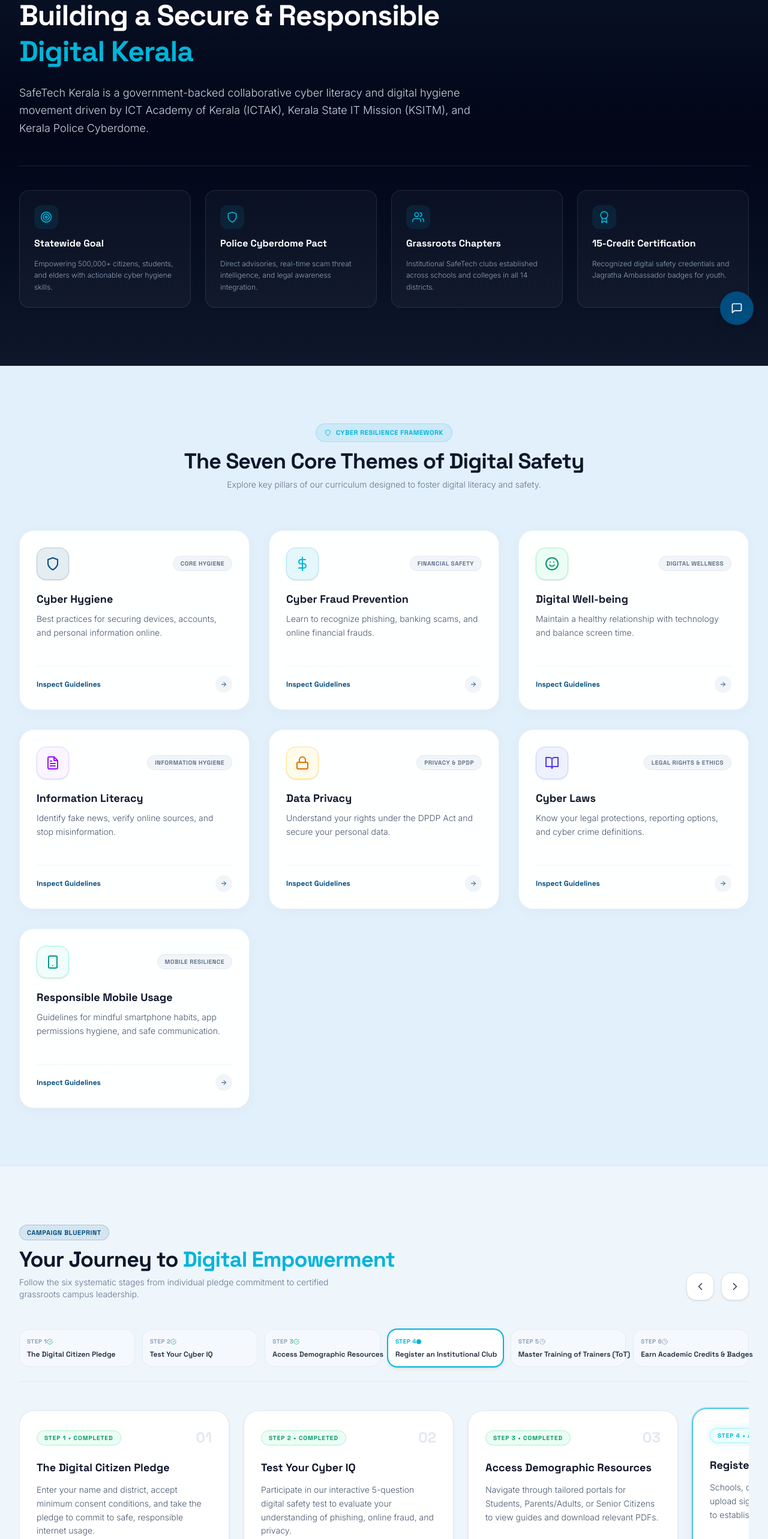
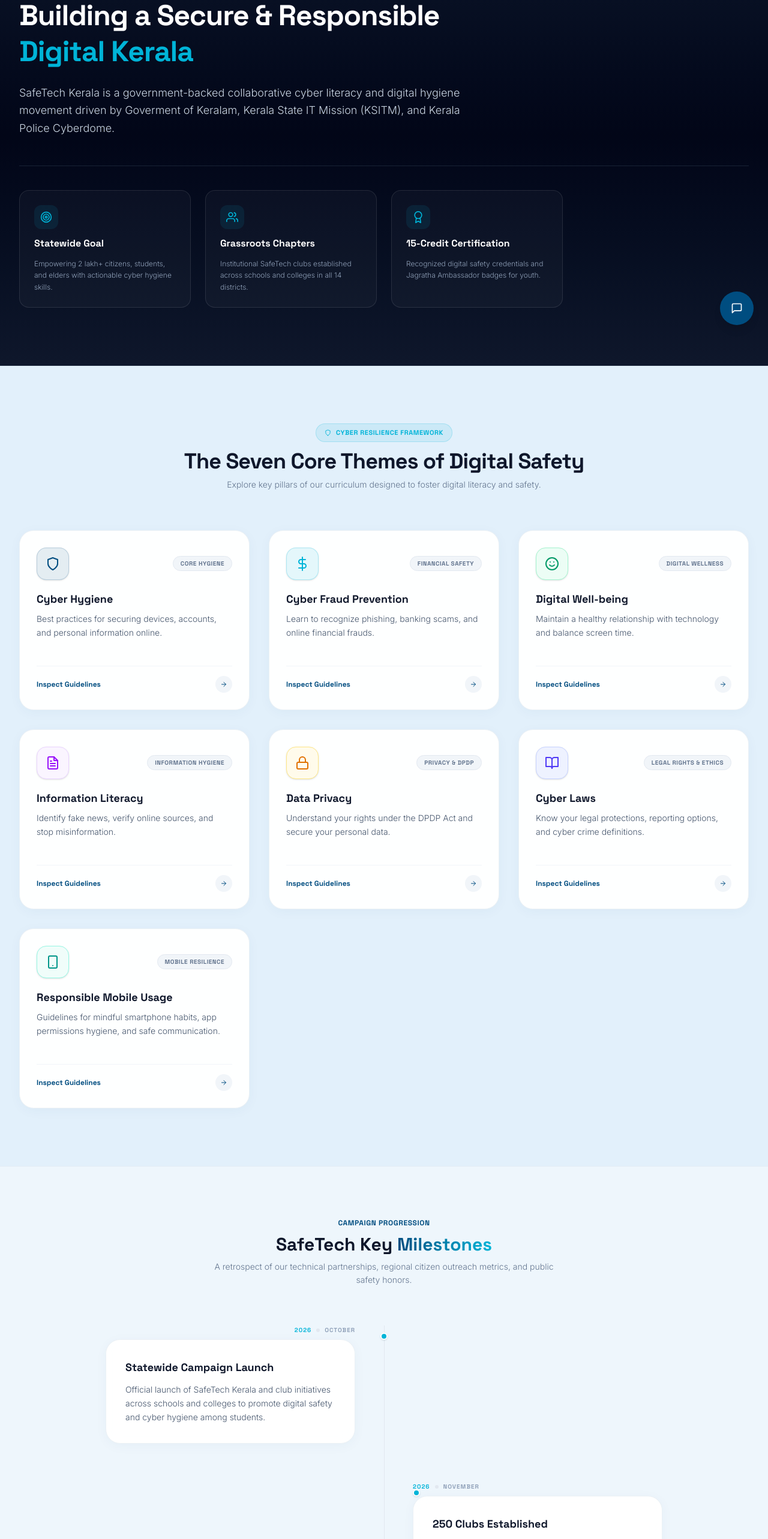
Before and after one commit to developer04-abin/safetechportal, a React (Vite) app: page /about in a window 1280 px wide. Shown: the part 234-2800 px from the top of the page at 60% size. Built offline with nearby package versions, Linux system fonts and the light colour scheme.

Commit message:
ui update

```diff
--- a/src/Pages/AboutPage.tsx
+++ b/src/Pages/AboutPage.tsx
@@ -4,7 +4,7 @@
 import { FiShield, FiTarget, FiUsers, FiAward } from 'react-icons/fi';
 
 const FocusAreas = lazy(() => import('../components/FocusAreas'));
-const Timeline = lazy(() => import('../components/Timeline'));
+// const Timeline = lazy(() => import('../components/Timeline'));
 const Achievements = lazy(() => import('../components/Achievements'));
 const Gallery = lazy(() => import('../components/Gallery'));
 const Partners = lazy(() => import('../components/Partners'));
@@ -45,7 +45,7 @@
               transition={{ duration: 0.7, delay: 0.2 }}
               className="text-base sm:text-lg text-slate-300 font-light leading-relaxed mb-8"
             >
-              SafeTech Kerala is a government-backed collaborative cyber literacy and digital hygiene movement driven by ICT Academy of Kerala (ICTAK), Kerala State IT Mission (KSITM), and Kerala Police Cyberdome.
+              SafeTech Kerala is a government-backed collaborative cyber literacy and digital hygiene movement driven by Goverment of Keralam, Kerala State IT Mission (KSITM), and Kerala Police Cyberdome.
             </motion.p>
           </div>
 
@@ -55,13 +55,9 @@
               {
                 icon: FiTarget,
                 title: 'Statewide Goal',
-                desc: 'Empowering 500,000+ citizens, students, and elders with actionable cyber hygiene skills.',
+                desc: 'Empowering 2 lakh+ citizens, students, and elders with actionable cyber hygiene skills.',
               },
-              {
-                icon: FiShield,
-                title: 'Police Cyberdome Pact',
-                desc: 'Direct advisories, real-time scam threat intelligence, and legal awareness integration.',
-              },
+
               {
                 icon: FiUsers,
                 title: 'Grassroots Chapters',
@@ -102,7 +98,7 @@
         <FocusAreas language={language} />
 
         {/* Milestone Timeline */}
-        <Timeline />
+        {/* <Timeline /> */}
 
         {/* Achievements */}
         <Achievements />
--- a/src/Pages/LandingPage.tsx
+++ b/src/Pages/LandingPage.tsx
@@ -63,7 +63,7 @@
               </h2>
 
               <p className="font-sans text-xs sm:text-sm text-slate-300 leading-relaxed font-light">
-                Lead the state-wide cybersecurity & digital responsibility movement in your institution, panchayath, and municipality. Complete our 15-credit module, lead local digital safety workshops, and earn official credentials from ICTAK, KSITM, and Kerala Police Cyberdome.
+                Lead the state-wide cybersecurity & digital responsibility movement in your institution, panchayath, and municipality. Complete our 15-credit module, lead local digital safety workshops, and earn official credentials from Goverment of Keralam, KSITM, and Kerala Police Cyberdome.
               </p>
 
 
--- a/src/components/Achievements.tsx
+++ b/src/components/Achievements.tsx
@@ -3,7 +3,7 @@
 interface AchievementItem {
   id: number;
   year: string;
-  category: 'AWARDS' | 'COLLABORATIONS' | 'IMPACT' | 'MILESTONES';
+  category: string;
   title: string;
   description: string;
 }
@@ -11,38 +11,31 @@
 const achievements: AchievementItem[] = [
   {
     id: 1,
-    year: "2024",
-    category: "COLLABORATIONS",
-    title: "Police Cyberdome Pact",
-    description: "Formalized joint technical curriculum development and resource-sharing pacts with Kerala Police Cyberdome experts to build robust campaign content."
+    year: "2026",
+    category: "October",
+    title: "Statewide Campaign Launch",
+    description: "Official launch of SafeTech Kerala and club initiatives across schools and colleges to promote digital safety and cyber hygiene among students."
   },
   {
     id: 2,
-    year: "2024",
-    category: "MILESTONES",
-    title: "Pilot Campaign Launch",
-    description: "Successfully conducted pilot digital responsibility workshops in 15 schools across Thiruvananthapuram and Ernakulam, testing interactive quizzes."
+    year: "2026",
+    category: "November",
+    title: "250 Clubs Established",
+    description: "Successfully established and onboarded 250 active SafeTech clubs in educational institutions across all 14 districts of Kerala."
   },
   {
     id: 3,
-    year: "2025",
-    category: "IMPACT",
-    title: "Grassroots Club Onboarding",
-    description: "Onboarded 120 institutional student clubs, training over 5,000+ student guides and launching local community parenting drives."
+    year: "2026",
+    category: "December",
+    title: "1 Lakh Citizens Empowered",
+    description: "Empowered over 1,00,000 students, parents, and citizens through cyber safety pledges, interactive quizzes, and awareness drives."
   },
   {
     id: 4,
-    year: "2025",
-    category: "AWARDS",
-    title: "Digital Safety Outreach Award",
-    description: "Recognized as the best cybersecurity public campaign of the year by the Department of Electronics & IT (E&ITD) for innovative civic triaging."
-  },
-  {
-    id: 5,
-    year: "2026",
-    category: "MILESTONES",
-    title: "Statewide Expansion",
-    description: "Scaled resources across all 14 districts in Kerala, targetting 300+ SafeTech clubs, 100k+ citizen pledges, and introducing Bhashini portal translations."
+    year: "2027",
+    category: "Target",
+    title: "1,000 SafeTech Community Clubs Established",
+    description: "Expanding grassroots cyber leadership with 1,000 SafeTech community and institutional clubs active across panchayaths and municipalities statewide."
   }
 ];
 
--- a/src/components/Contact.tsx
+++ b/src/components/Contact.tsx
@@ -136,7 +136,7 @@
             {/* Embedded Google Map (Technopark location) */}
             <div className="w-full h-52 sm:h-64 rounded-3xl overflow-hidden border border-slate-200 dark:border-slate-800 shadow-md relative">
               <iframe
-                title="ICTAK Technopark Map"
+                title="Technopark Headquarters Map"
                 src="https://www.google.com/maps/embed?pb=!1m18!1m12!1m3!1d3945.7485084964687!2d76.879796014783!3d8.55743899384876!2m3!1f0!2f0!3f0!3m2!1i1024!2i768!4f13.1!3m3!1m2!1s0x3b05beebd5d1b7d5%3A0xe5a36391d1e43e24!2sICT%20Academy%20of%20Kerala!5e0!3m2!1sen!2sin!4v1625076939521!5m2!1sen!2sin"
                 width="100%"
                 height="100%"
--- a/src/components/DigitalJagrathaModal.tsx
+++ b/src/components/DigitalJagrathaModal.tsx
@@ -664,7 +664,7 @@
                       </div>
 
                       <div className="pt-3 border-t border-white/10 flex items-center justify-between text-[10px] text-slate-400">
-                        <span>Authenticated by ICTAK • KSITM • CYBERDOME</span>
+                        <span>Authenticated by Goverment of Keralam • KSITM • CYBERDOME</span>
                         <button
                           onClick={handleCopyId}
                           className="flex items-center gap-1 text-ictak-cyan hover:text-white transition cursor-pointer font-space"
--- a/src/components/FeaturedEvents.tsx
+++ b/src/components/FeaturedEvents.tsx
@@ -41,7 +41,7 @@
     description: "A 15-credit cybersecurity training initiative designed for higher education students across Kerala. Learn to identify phishing, configure device privacy, prevent cyber harassment, and lead peer awareness clubs on your campus.",
     image: "https://images.unsplash.com/photo-1524178232363-1fb2b075b655?auto=format&fit=crop&w=800&q=80",
     seats: "Open to All College Students",
-    organizer: "ICT Academy of Kerala & KSITM",
+    organizer: "Goverment of Keralam & KSITM",
     speakers: ["Dr. Evelyn Harris (Cybersecurity Lead)", "Dr. Saji Gopinath (Educationist)"],
     badge: "15 Academic Credits",
     rating: 4.9,
@@ -92,7 +92,7 @@
     description: "Kerala's premier civic ethical hacking and Capture The Flag (CTF) tournament. Student engineers compete to detect web vulnerabilities, build defensive digital forensics tools, and win cash prizes with PMU internships.",
     image: "https://images.unsplash.com/photo-1526374965328-7f61d4dc18c5?auto=format&fit=crop&w=800&q=80",
     seats: "100 Teams Selected",
-    organizer: "Kerala Police Cyberdome & ICTAK",
+    organizer: "Kerala Police Cyberdome & Goverment of Keralam",
     speakers: ["Anand Mohan (Red Team Specialist)", "Divya Nambiar (Threat Intel Lead)"],
     badge: "₹2.5 Lakh Prize Pool",
     rating: 4.9,
@@ -143,7 +143,7 @@
     description: "Training over 1,500 school teachers as certified SafeTech Mentors. Equip classroom guides with interactive cyber safety lesson plans, quiz modules, and crisis escalation protocols for student digital wellbeing.",
     image: "https://images.unsplash.com/photo-1509062522246-3755977927d7?auto=format&fit=crop&w=800&q=80",
     seats: "Nominated School Coordinators",
-    organizer: "KITE & ICT Academy of Kerala",
+    organizer: "KITE & Goverment of Keralam",
     speakers: ["Prof. C. Radhakrishnan (Curriculum Expert)", "Sunil George (EdTech Director)"],
     badge: "Govt Certified Trainer",
     rating: 4.9,
--- a/src/components/Header.tsx
+++ b/src/components/Header.tsx
@@ -114,7 +114,7 @@
           {/* Trust Signals */}
           <div className="flex items-center gap-2 text-[8px] sm:text-[9px] text-slate-400 dark:text-slate-550 font-sans font-medium uppercase border-l pl-3 border-slate-300 dark:border-slate-700">
             <span className="px-1.5 py-0.5 rounded bg-slate-100 dark:bg-slate-800 text-slate-700 dark:text-slate-350 font-bold border border-slate-200 dark:border-slate-700">
-              ICTAK
+              Goverment of Keralam
             </span>
             <span className="px-1.5 py-0.5 rounded bg-slate-100 dark:bg-slate-800 text-slate-700 dark:text-slate-350 font-bold border border-slate-200 dark:border-slate-700">
               KSITM
--- a/src/components/Hero.tsx
+++ b/src/components/Hero.tsx
@@ -126,7 +126,7 @@
           transition={{ duration: 1, delay: 0.4, ease: [0.16, 1, 0.3, 1] }}
           className="font-sans text-xs md:text-base text-slate-200 leading-relaxed font-light text-left"
         >
-          Welcome to SafeTech Kerala, a joint digital safety and responsibility campaign by ICTAK, KSITM, and Kerala Police Cyberdome. Take the pledge, test your Cyber IQ, and safeguard your digital footprint today.
+          Welcome to SafeTech Kerala, a joint digital safety and responsibility campaign by Goverment of Keralam, KSITM, and Kerala Police Cyberdome. Take the pledge, test your Cyber IQ, and safeguard your digital footprint today.
         </motion.p>
 
         {/* Action Buttons */}
--- a/src/components/Partners.tsx
+++ b/src/components/Partners.tsx
@@ -4,7 +4,7 @@
 const Marquee = (MarqueeComponent as any).default || MarqueeComponent;
 
 const partnersData = [
-  { id: 1, name: "ICT Academy of Kerala", icon: FiShield, color: "hover:text-[#004d80]" },
+  { id: 1, name: "Goverment of Keralam", icon: FiShield, color: "hover:text-[#004d80]" },
   { id: 2, name: "Kerala State IT Mission", icon: FiCompass, color: "hover:text-[#00b4d8]" },
   { id: 3, name: "Kerala Police Cyberdome", icon: FiShield, color: "hover:text-[#ef4444]" },
   { id: 4, name: "Department of IT (E&ITD)", icon: FiBriefcase, color: "hover:text-[#0f172a]" },
--- a/src/components/Pledge.tsx
+++ b/src/components/Pledge.tsx
@@ -125,7 +125,7 @@
     // Signature Seals & logos representation
     ctx.fillStyle = '#94a3b8';
     ctx.font = '12px Inter, sans-serif';
-    ctx.fillText('ICTAK - KSITM - Cyberdome Joint Seal', canvas.width / 2, 430);
+    ctx.fillText('Goverment of Keralam - KSITM - Cyberdome Joint Seal', canvas.width / 2, 430);
 
     // Signature lines
     ctx.strokeStyle = '#94a3b8';
--- a/src/components/Timeline.tsx
+++ b/src/components/Timeline.tsx
@@ -49,7 +49,7 @@
     period: 'NEXT',
     stepNum: 'Step 5',
     title: 'Master Training of Trainers (ToT)',
-    description: 'Selected coordinators undergo direct technical bootcamps led by Kerala Police Cyberdome and ICTAK training experts.',
+    description: 'Selected coordinators undergo direct technical bootcamps led by Kerala Police Cyberdome and Goverment of Keralam training experts.',
     outcome: 'Certified Cyber Guide Credentials',
   },
   {
```
